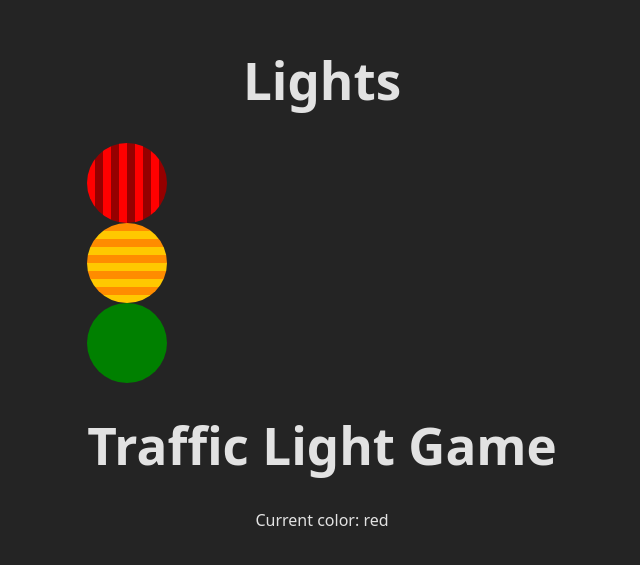
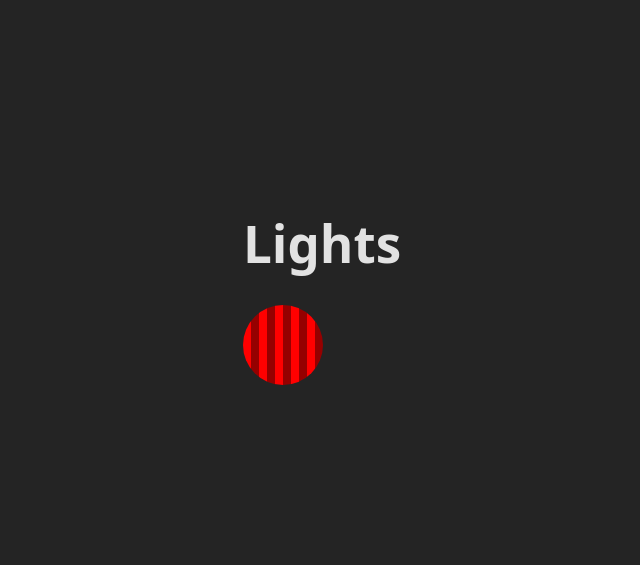
Before and after one commit to A-Pair-Of-Js/lights, a React (Vite) app: page / in a window 1280 px wide. Shown: the part 117-682 px from the top of the page, without its empty margins (318-958 px from the left). Built offline with nearby package versions, Linux system fonts and the light colour scheme.

Commit message:
creating GameLight component

```diff
--- a/src/App.tsx
+++ b/src/App.tsx
@@ -1,35 +1,12 @@
 import './App.css'
-import { Circle } from './components/circle/Circle'
-import { useEffect, useState } from "react";
-import type { LightColour } from "./types/lightColour";
-import {FaviconColour} from "./components/FaviconColour";
-
+import GameLight from './components/game-light/GameLight';
 
 export default function App() {
-  const [colour, setColour] = useState<LightColour>("green");
-
-  useEffect(() => {
-    const colourSequence: LightColour[] = ["red", "orange", "green"];
-    let colourSequencePosition = 0;
-
-    const interval = setInterval(() => {
-      setColour(colourSequence[colourSequencePosition]);
-      colourSequencePosition = (colourSequencePosition + 1) % colourSequence.length;
-    }, 5000);
-    return () => clearInterval(interval);
-  }, []);
 
   return (
     <>
       <h1>Lights</h1>
-      <Circle lightColour='red'></Circle>
-      <Circle lightColour='orange'></Circle>
-      <Circle lightColour='green'></Circle>
-      <div className="card">
-      </div>
-      <FaviconColour color={colour} />
-      <h1>Traffic Light Game</h1>
-      <p>Current color: {colour}</p>
+      <GameLight />
     </>
   );
 }
--- a/src/audio/tone.tsx
+++ b/src/audio/tone.tsx
@@ -1,12 +1,10 @@
-export type LightColor = "red" | "orange" | "green";
+import type { LightColour } from "../types/lightColour";
 
-
-export const colorFrequencies: Record<LightColor, number> = {
+export const colorFrequencies: Record<LightColour, number> = {
   red: 220,
   orange: 440,
   green: 880,
 };
-
 
 export function playTone(
   frequency: number,
--- a/src/components/circle/Circle.tsx
+++ b/src/components/circle/Circle.tsx
@@ -3,7 +3,7 @@ export type LightColour = "red" | "orange" | "green";
 const backgroundStyles: Record<LightColour, string> = {
   red: "repeating-linear-gradient(to right, rgb(255,0,0) 0 8px, rgb(150,0,0) 8px 16px)", // stronger contrast
   orange: "repeating-linear-gradient(to bottom, rgb(255,140,0) 0 8px, rgb(255,200,0) 8px 16px)", // deeper contrast
-  green: "rgb(0,128,0)", // stays solid
+  green: "rgb(0,128,0)",
 };
 
 type CircleProps = {
--- /dev/null
+++ b/src/components/game-light/GameLight.tsx
@@ -0,0 +1,26 @@
+import { Circle } from "../circle/Circle"
+import type { LightColour } from "../../types/lightColour";
+import { useEffect, useState } from "react";
+
+function GameLight() {
+     const [colour, setColour] = useState<LightColour>("green");
+
+      useEffect(() => {
+        const colourSequence: LightColour[] = ["red", "orange", "green"];
+        let colourSequencePosition = 0;
+
+        const interval = setInterval(() => {
+          setColour(colourSequence[colourSequencePosition]);
+          colourSequencePosition = (colourSequencePosition + 1) % colourSequence.length;
+        }, 5000);
+        return () => clearInterval(interval);
+      }, []);
+  return (
+    <div>
+        <Circle lightColour={colour} />
+
+    </div>
+  )
+}
+
+export default GameLight
```
